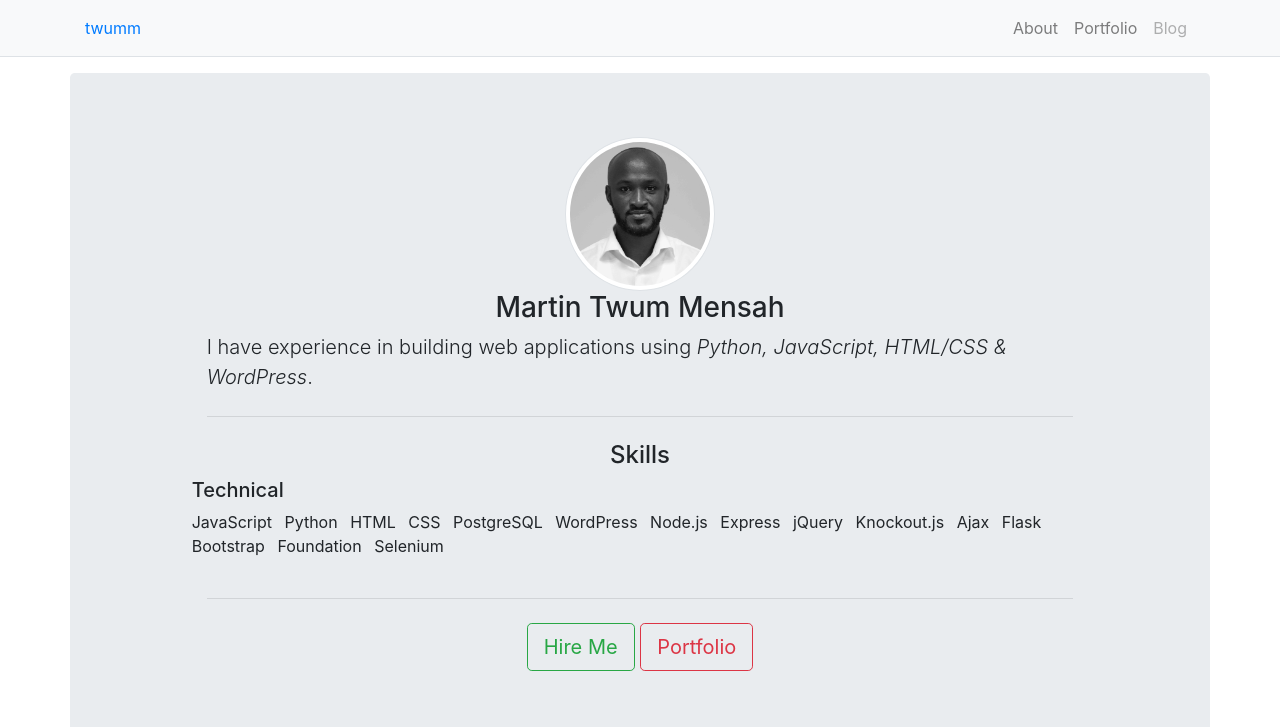
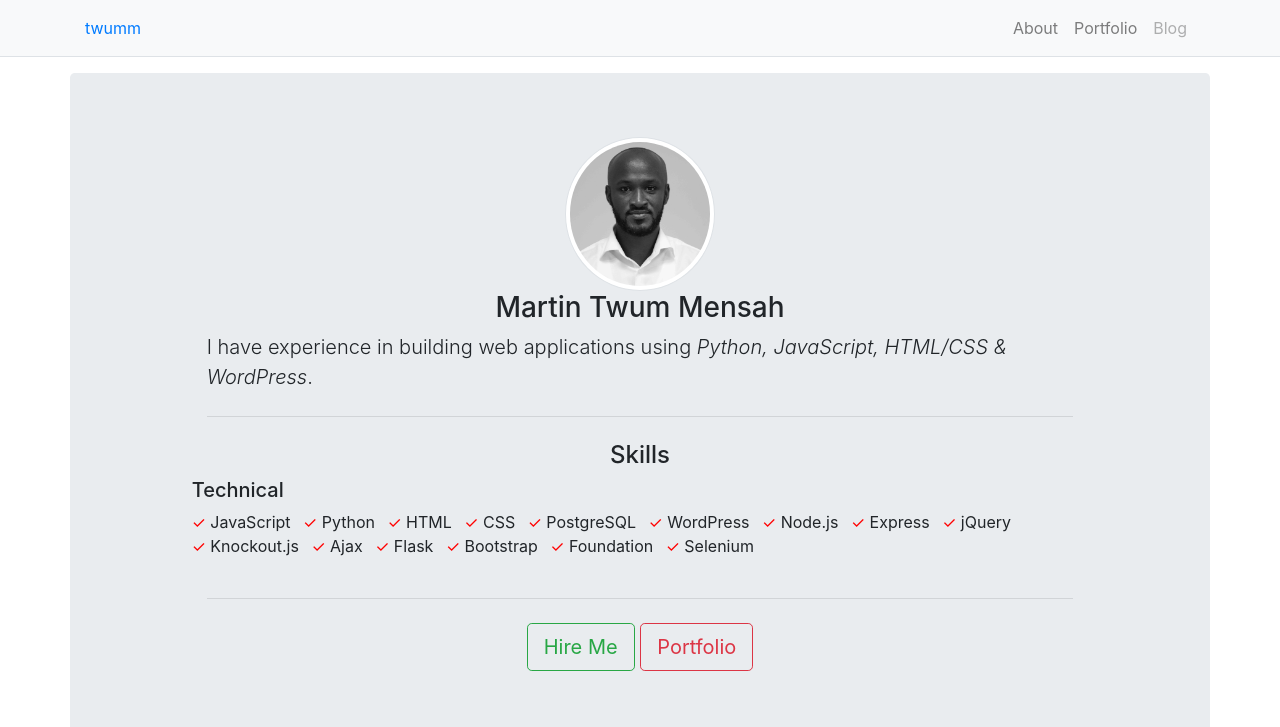
Before and after one commit to twumm/portfolio-old, a plain HTML site: page about.html in a window 1280 px wide. Shown: the top 727 px of the page. Drawn offline with nearby package versions, Linux system fonts and the light colour scheme.

Commit message:
feat: Add styles - picture, skills list - for about page

```diff
--- a/css/style.css
+++ b/css/style.css
@@ -27,6 +27,19 @@ footer .social-icons a {
 }
 
 
+/* About page */
+
+ul.skills li {
+    background: none;
+    border: none;
+}
+
+ul.skills li:before {
+    content: '✓ ';
+    color: red;
+}
+
+
 /* Media queries for various screen sizes */
 
 @media (max-width: 576px) {
@@ -35,7 +48,7 @@ footer .social-icons a {
     }
 }
 
-@media (min-width: 768px) {
+@media (max-width: 768px) {
     .main .display-4 {
         font-size: 40px;
     }
@@ -43,6 +56,6 @@ footer .social-icons a {
 
 @media (min-width: 992px) {
     .main .display-4 {
-        font-size: 80px;
+        font-size: 65px;
     }
 }
```
